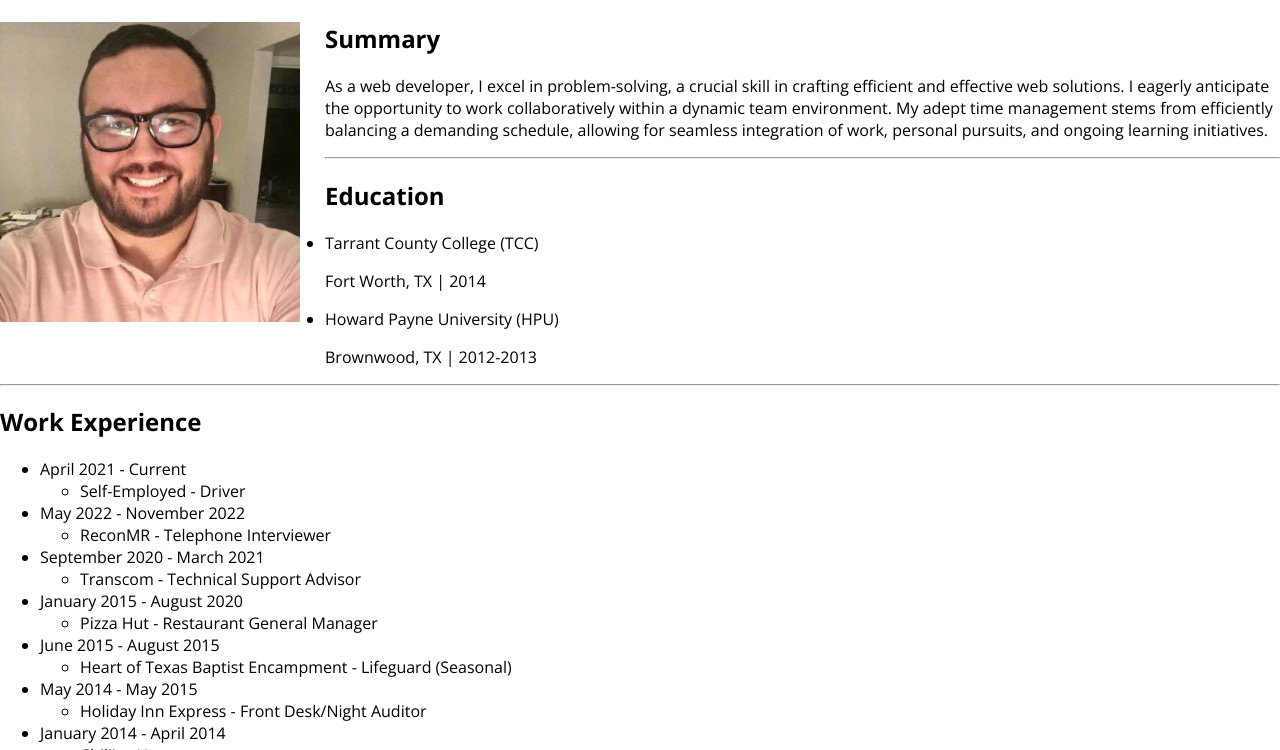
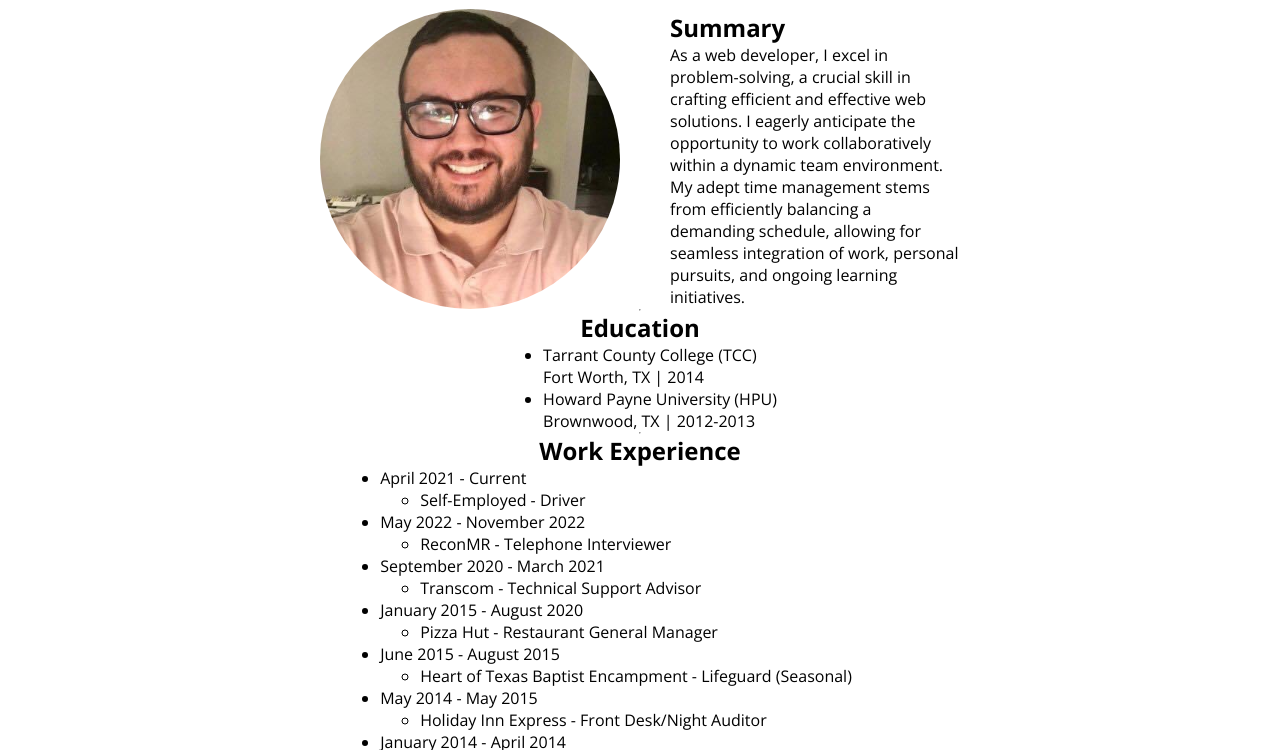
Before and after one commit to mupdlv/online-resume, a plain HTML site: page index.html in a window 1280 px wide. Shown: the part 79-829 px from the top of the page. Drawn offline with nearby package versions, Linux system fonts and the light colour scheme.

Commit message:
Update style.css

```diff
--- a/style.css
+++ b/style.css
@@ -1,9 +1,15 @@
 * {
     font-family: 'Open Sans', sans-serif;
+    margin: 0;
 }
 
 body {
-    margin: 0;
+    display: flex;
+    flex-direction: column;
+    justify-content: center;
+    align-items: center;
+    width: 50%;
+    margin-left: 25%;
 }
 
 h1 {
@@ -11,16 +17,16 @@ h1 {
 }
 
 .header {
+    margin: 25px;
+}
+
+.summary {
     display: flex;
     justify-content: center;
     align-items: center;
 }
 
 .summary > img {
-    float: left;
-    padding: 0 25px 25px 0;
+    border-radius: 50%;
+    margin-right: 50px;
 }
-
-.summary > hr {
-    clear: both;
-}
```
